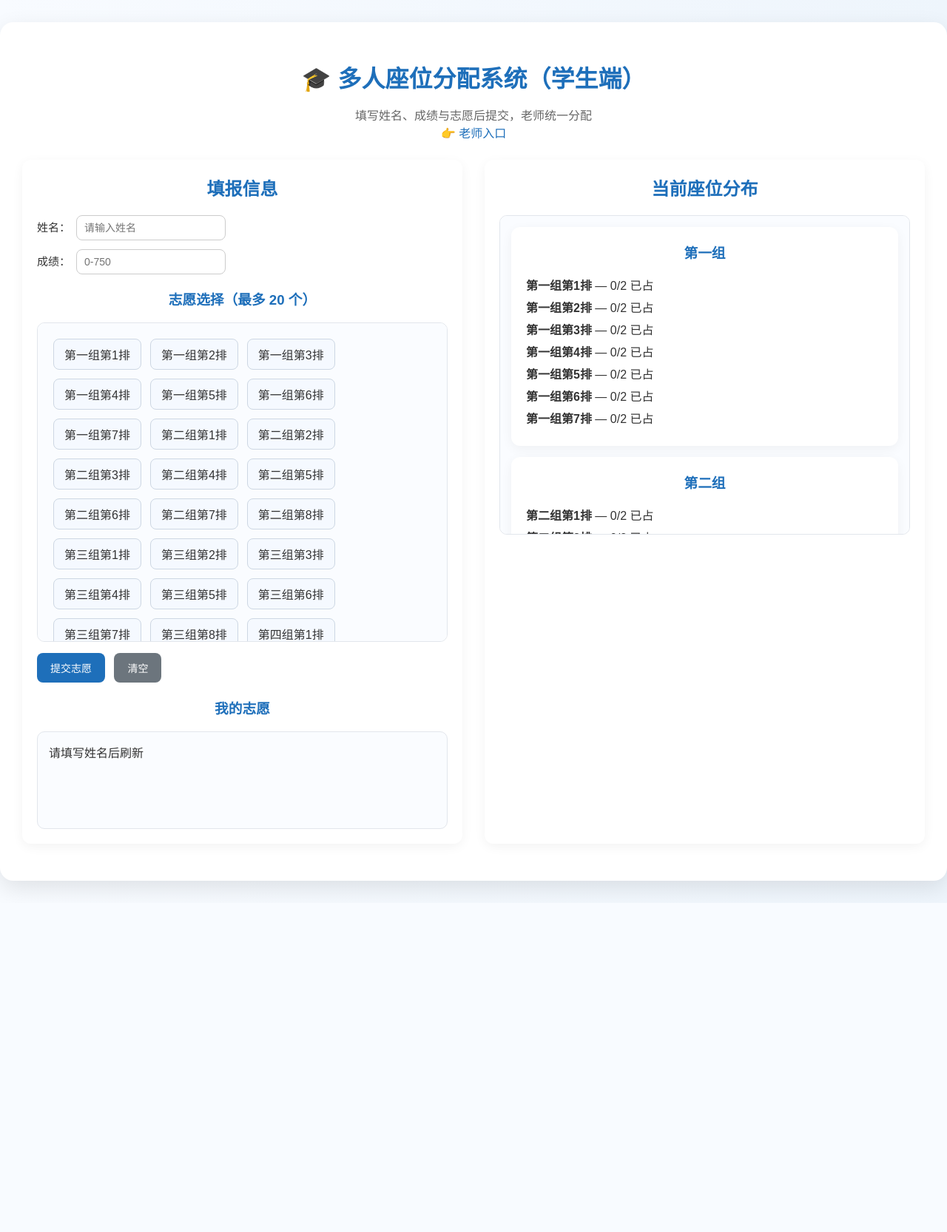
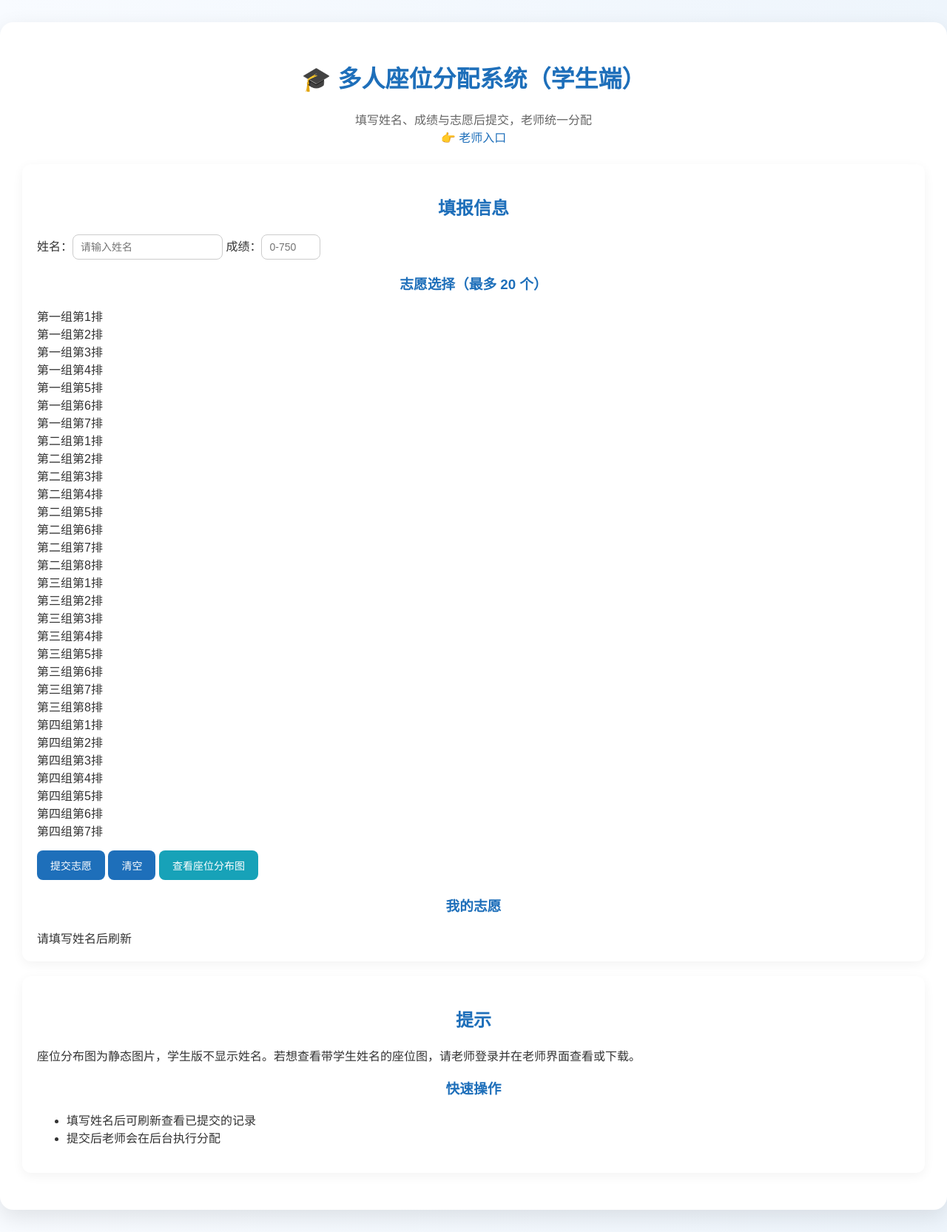
Before and after one commit to hanmoselsct/seat-allocation, a Flask app: page /student in a window 1280 px wide. Shown: the whole page at 74% size. Before the commit the page ends 1219 px from the top, so only its background shows below. Run offline with Flask 3, Linux system fonts and the light colour scheme; data that the repository does not hold is empty.

Commit message:
Update student.html

```diff
--- a/templates/student.html
+++ b/templates/student.html
@@ -6,125 +6,27 @@
   <title>学生端 - 多人座位分配系统</title>
   <link rel="stylesheet" href="/static/style.css">
   <style>
-    body {
-      font-family: "Microsoft YaHei", sans-serif;
-      background: linear-gradient(to right, #f8fbff, #eef5fc);
-      margin: 0;
-      padding: 0;
-      color: #333;
+    /* 小幅修改： modal 样式 */
+    .modal {
+      display:none;
+      position:fixed;
+      z-index:1200;
+      left:0; top:0;
+      width:100%; height:100%;
+      background:rgba(0,0,0,0.5);
+      align-items:center;
+      justify-content:center;
     }
-
-    .container {
-      max-width: 1300px;
-      margin: 30px auto;
-      background: #fff;
-      padding: 30px;
-      border-radius: 18px;
-      box-shadow: 0 10px 30px rgba(0,0,0,0.1);
-    }
-
-    h1 {
-      text-align: center;
-      color: #1e6fba;
-      margin-bottom: 10px;
-    }
-    h2 {
-      color: #1e6fba;
-      margin-top: 0;
-    }
-
-    .flex-wrap {
-      display: flex;
-      flex-wrap: wrap;
-      gap: 30px;
-    }
-
-    .card {
-      background: #fff;
-      padding: 20px;
-      border-radius: 12px;
-      box-shadow: 0 4px 15px rgba(0,0,0,0.05);
-      flex: 1;
-      min-width: 340px;
-    }
-
-    label {
-      display: block;
-      margin-bottom: 12px;
-      font-size: 15px;
-    }
-
-    input[type=text], input[type=number] {
-      padding: 8px 10px;
-      border-radius: 8px;
-      border: 1px solid #ccc;
-      font-size: 14px;
-      width: 180px;
-      margin-left: 8px;
-    }
-    input:focus { outline: none; border-color: #1e6fba; }
-
-    button {
-      background-color: #1e6fba;
-      border: none;
-      color: #fff;
-      padding: 10px 18px;
-      border-radius: 8px;
-      font-size: 14px;
-      cursor: pointer;
-      transition: 0.2s;
-      margin-right: 8px;
-    }
-    button:hover { background-color: #155a9e; transform: translateY(-1px); }
-    button:active { transform: scale(0.98); }
-
-    #addStudentBtn { background:#1e6fba; }
-    #clearFormBtn { background:#6c757d; }
-
-    .volunteer-item {
-      display:inline-block;
-      padding:8px 14px;
-      margin:6px;
-      border:1px solid #cdd7e3;
-      border-radius:8px;
-      background:#f5f9ff;
-      transition:all 0.2s;
-      cursor:pointer;
-    }
-    .volunteer-item:hover { background:#e8f1ff; }
-    .volunteer-item.selected {
-      background:#1e6fba;
-      color:#fff;
-      border-color:#155a9e;
-    }
-
-    #volunteersGrid, #myVolunteersList, #seatsDisplay {
-      border:1px solid #e2e6ec;
-      border-radius:10px;
-      padding:15px;
-      background:#fafcff;
-      min-height:100px;
-      max-height:400px;
+    .modal-content {
+      background:#fff;
+      padding:16px;
+      border-radius:12px;
+      max-width:90%;
+      max-height:90%;
       overflow:auto;
     }
-
-    #notificationContainer {
-      position:fixed; top:20px; right:20px; z-index:1000;
-    }
-    #notificationContainer div {
-      background:#1e6fba;
-      color:white;
-      padding:10px 16px;
-      border-radius:8px;
-      margin-top:8px;
-      box-shadow:0 4px 12px rgba(0,0,0,0.1);
-    }
-
-    .error { color:#dc3545; font-size:13px; }
-
-    @media (max-width:768px){
-      .flex-wrap { flex-direction: column; }
-    }
+    .modal-content img { max-width:100%; height:auto; display:block; margin:0 auto; }
+    .modal-close { float:right; cursor:pointer; color:#999; font-weight:bold; }
   </style>
 </head>
 
@@ -137,7 +39,6 @@
     </p>
 
     <div class="flex-wrap">
-      <!-- 左侧：学生填报 -->
       <div class="card">
         <h2>填报信息</h2>
         <label>姓名：<input id="studentName" type="text" placeholder="请输入姓名"></label>
@@ -152,21 +53,40 @@
         <div style="margin-top:15px;">
           <button id="addStudentBtn">提交志愿</button>
           <button id="clearFormBtn">清空</button>
+          <button id="viewMapBtn" style="background:#17a2b8;">查看座位分布图</button>
         </div>
 
         <h3 style="margin-top:20px;">我的志愿</h3>
         <div id="myVolunteersList">请填写姓名后刷新</div>
       </div>
 
-      <!-- 右侧：座位分布 -->
       <div class="card">
-        <h2>当前座位分布</h2>
-        <div id="seatsDisplay">加载中...</div>
+        <h2>提示</h2>
+        <p>座位分布图为静态图片，学生版不显示姓名。若想查看带学生姓名的座位图，请老师登录并在老师界面查看或下载。</p>
+        <h3 style="margin-top:18px">快速操作</h3>
+        <ul>
+          <li>填写姓名后可刷新查看已提交的记录</li>
+          <li>提交后老师会在后台执行分配</li>
+        </ul>
       </div>
     </div>
   </div>
 
-  <div id="notificationContainer"></div>
+  <!-- Modal for seatmap image -->
+  <div id="mapModal" class="modal">
+    <div class="modal-content">
+      <span id="closeModal" class="modal-close">&times;</span>
+      <h3 style="margin-top:4px">座位分布图（公共视图）</h3>
+      <div style="text-align:center; margin-top:8px;">
+        <img id="seatmapImg" src="/seatmap.png?mode=public" alt="座位分布图">
+      </div>
+      <div style="text-align:center; margin-top:12px;">
+        <a id="downloadMap" href="/seatmap.png?mode=public" download="seatmap_public.png" style="text-decoration:none;">
+          <button>下载图片</button>
+        </a>
+      </div>
+    </div>
+  </div>
 
 <script>
 'use strict';
@@ -174,7 +94,6 @@ const MAX_VOLUNTEERS = 20;
 const MAX_SCORE = 750;
 const MIN_SCORE = 0;
 
-// ✅ 简化后的座位生成
 const SEATS = (() => {
   const seats = [];
   const groups = { "第一组":7, "第二组":8, "第三组":8, "第四组":7 };
@@ -186,20 +105,29 @@ const SEATS = (() => {
 
 let selectedVolunteers = [];
 
-// DOM 引用
 const nameInput = document.getElementById('studentName');
 const scoreInput = document.getElementById('studentScore');
 const volunteersGrid = document.getElementById('volunteersGrid');
 const myList = document.getElementById('myVolunteersList');
 const nameErr = document.getElementById('nameError');
 const scoreErr = document.getElementById('scoreError');
-const notificationContainer = document.getElementById('notificationContainer');
-const seatsDisplay = document.getElementById('seatsDisplay');
+const mapModal = document.getElementById('mapModal');
+const seatmapImg = document.getElementById('seatmapImg');
+const downloadMap = document.getElementById('downloadMap');
 
 function notify(msg, t=3000){
-  const d=document.createElement('div'); d.textContent=msg;
-  notificationContainer.appendChild(d);
-  setTimeout(()=>d.remove(),t);
+  const el = document.createElement('div');
+  el.textContent = msg;
+  el.style.background = '#1e6fba';
+  el.style.color = '#fff';
+  el.style.padding = '8px 12px';
+  el.style.borderRadius = '8px';
+  el.style.position = 'fixed';
+  el.style.top = '20px';
+  el.style.right = '20px';
+  el.style.zIndex = 2000;
+  document.body.appendChild(el);
+  setTimeout(()=>el.remove(), t);
 }
 
 function validateForm(name, score){
@@ -232,72 +160,51 @@ function renderVolunteerChoices(){
   });
 }
 
-// 渲染座位分布
-async function renderSeats(){
-  seatsDisplay.innerHTML='加载中...';
-  try{
-    const res=await fetch('/api/results');
-    const data=await res.json();
-    const assigned={};
-    if(data && data.results){
-      data.results.forEach(r=>{if(r.admitted)assigned[r.admitted]=(assigned[r.admitted]||[]).concat(r.name);});
-    }
-    seatsDisplay.innerHTML='';
-    const groups={"第一组":7,"第二组":8,"第三组":8,"第四组":7};
-    Object.entries(groups).forEach(([g,rows])=>{
-      const card=document.createElement('div');
-      card.className='card';
-      card.style.marginBottom='15px';
-      card.innerHTML=`<h3 style="margin-top:0">${g}</h3>`;
-      for(let r=1;r<=rows;r++){
-        const name=`${g}第${r}排`;
-        const list=assigned[name]||[];
-        const div=document.createElement('div');
-        div.style.margin='6px 0';
-        div.innerHTML=`<b>${name}</b> — <span>${list.length}/2 已占</span>${list.length>0?('：'+list.join('、')):''}`;
-        div.style.color=list.length>=2?'#28a745':'#333';
-        card.appendChild(div);
-      }
-      seatsDisplay.appendChild(card);
-    });
-  }catch(e){
-    seatsDisplay.textContent='加载失败';
-  }
-}
-
-// 提交志愿
 document.getElementById('addStudentBtn').onclick=async()=>{
   const name=nameInput.value.trim();
   const score=parseInt(scoreInput.value);
   if(!validateForm(name,score))return;
-  const res=await fetch('/api/submit',{method:'POST',headers:{'Content-Type':'application/json'},body:JSON.stringify({name,score,volunteers:selectedVolunteers})});
-  const data=await res.json();
-  if(data.ok){notify('提交成功');loadMy(name);renderSeats();}
-  else alert(data.error||'提交失败');
+  try{
+    const res = await fetch('/api/submit', {
+      method:'POST', headers:{'Content-Type':'application/json'},
+      body: JSON.stringify({name,score,volunteers:selectedVolunteers})
+    });
+    const data = await res.json();
+    if(data.ok){ notify('提交成功'); loadMy(name); }
+    else { alert(data.error || '提交失败'); }
+  }catch(e){ alert('网络请求失败'); }
 };
 
-// 清空表单
 document.getElementById('clearFormBtn').onclick=()=>{
   nameInput.value=''; scoreInput.value='';
   selectedVolunteers=[]; renderVolunteerChoices();
   myList.textContent='请填写姓名后刷新';
 };
 
+document.getElementById('viewMapBtn').onclick=()=>{
+  // 静态公共视图
+  seatmapImg.src = '/seatmap.png?mode=public&' + Date.now();
+  downloadMap.href = '/seatmap.png?mode=public';
+  mapModal.style.display = 'flex';
+};
+
+document.getElementById('closeModal').onclick = ()=>{ mapModal.style.display='none'; };
+mapModal.addEventListener('click', (e)=>{ if(e.target === mapModal) mapModal.style.display='none'; });
+
 async function loadMy(name){
-  if(!name){myList.textContent='请输入姓名';return;}
-  const res=await fetch(`/api/student?name=${encodeURIComponent(name)}`);
-  const data=await res.json();
+  if(!name){ myList.textContent='请输入姓名'; return; }
+  const res = await fetch('/api/student?name=' + encodeURIComponent(name));
+  const data = await res.json();
   if(data.found){
-    myList.innerHTML=`<b>${data.name}</b>（${data.score}分）<br>志愿：${data.volunteers.join('，')}<br>录取：${data.admitted||'未录取'}`;
-  }else myList.textContent='尚未提交';
+    myList.innerHTML = `<b>${data.name}</b>（${data.score}分）<br>志愿：${data.volunteers.join('，')}<br>录取：${data.admitted || '未录取'}`;
+  } else myList.textContent = '尚未提交';
 }
 
-nameInput.onchange=(e)=>loadMy(e.target.value.trim());
+nameInput.onchange = (e)=> loadMy(e.target.value.trim());
 
-// 初始化
 function init(){
   renderVolunteerChoices();
-  renderSeats();
+  // 不立刻加载 map（学生端使用按钮打开）
 }
 init();
 </script>
```
